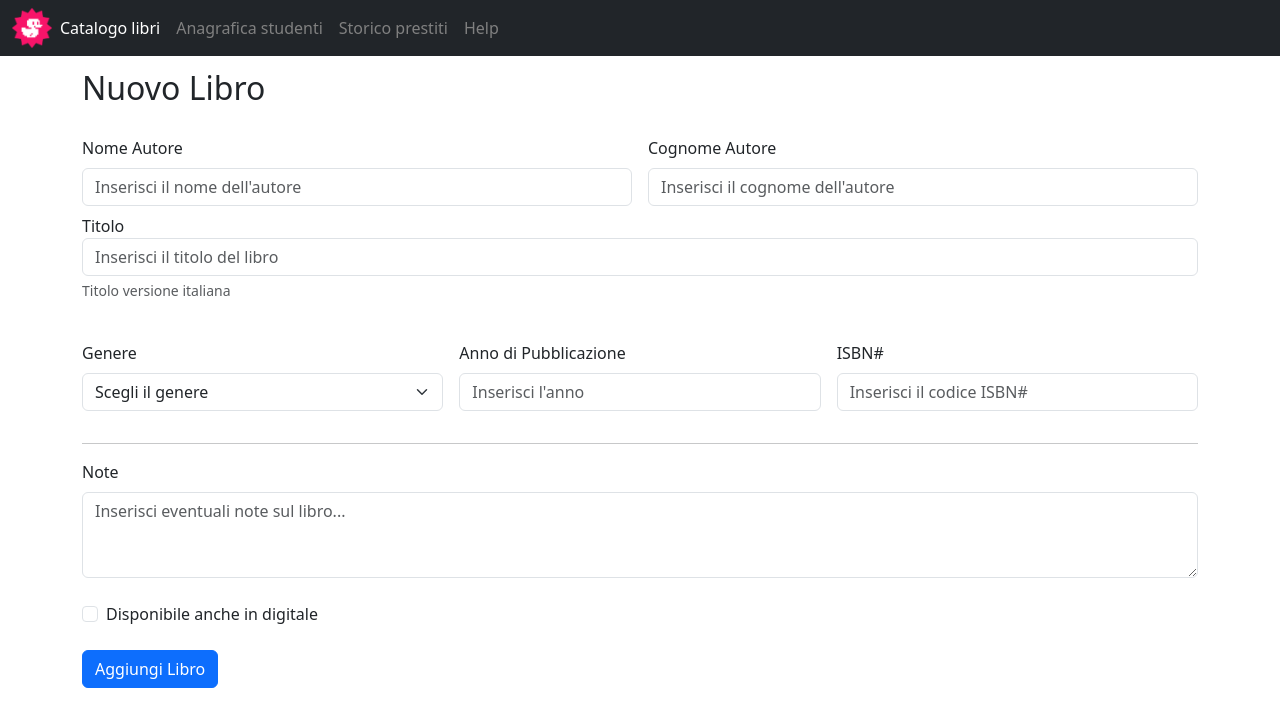
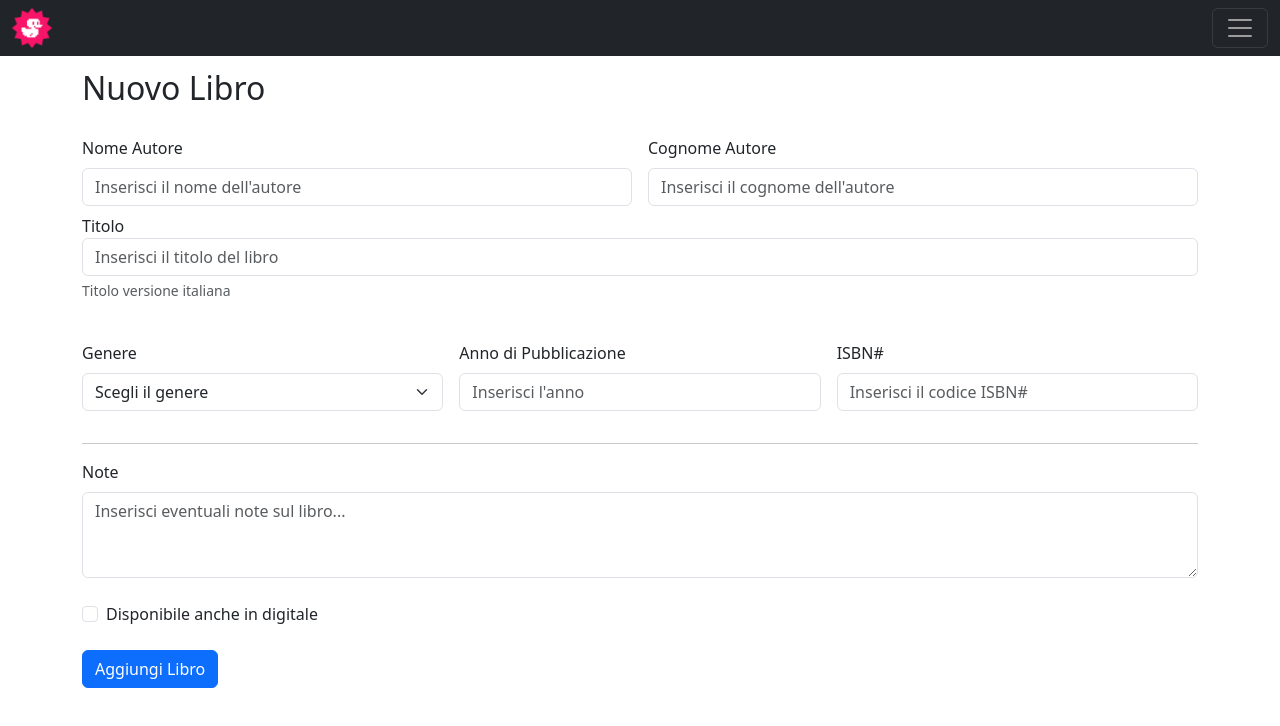
Before and after one commit to Alessiavals/html-css-bootstrap-dashboard, a plain HTML site: page campi.html in a window 1280 px wide. Drawn offline with nearby package versions, Linux system fonts and the light colour scheme.

Commit message:
nuova commit

```diff
--- a/campi.html
+++ b/campi.html
@@ -11,17 +11,20 @@
 
     <!-- NAVBAR -->
 
-    <nav class="navbar navbar-expand-lg bg-dark" data-bs-theme="dark">
-        <div class="container-fluid">
-            <img src="./img/duck.png" width="40" height="40" alt="">
-            <div class="collapse navbar-collapse" id="navbarNavAltMarkup">
-                <div class="navbar-nav">
+    <div class="collapse" id="navbarToggleExternalContent" data-bs-theme="dark">
+        <div class="bg-dark p-4 text-end">
+          <h5 class="text-body-emphasis h4">Menu</h5>
+          <span class="text-body-secondary">
             <a class="nav-link active" style="color: rgb(255, 255, 255);" aria-current="page" href="#">Catalogo libri</a>
             <a class="nav-link disabled" style="color: gray;" aria-disabled="true">Anagrafica studenti</a>
             <a class="nav-link disabled" style="color: gray;" aria-disabled="true">Storico prestiti</a>
              <a class="nav-link disabled" style="color: gray;" aria-disabled="true">Help</a>
+          </span>
         </div>
       </div>
+      <nav class="navbar navbar-dark bg-dark">
+        <div class="container-fluid">
+            <img src="./img/duck.png" width="40" height="40" alt="">
           <button class="navbar-toggler" type="button" data-bs-toggle="collapse" data-bs-target="#navbarToggleExternalContent" aria-controls="navbarToggleExternalContent" aria-expanded="false" aria-label="Toggle navigation">
             <span class="navbar-toggler-icon"></span>
           </button>
@@ -104,7 +107,6 @@
 
     </div>
 
-
-
+    <script src="https://cdn.jsdelivr.net/npm/bootstrap@5.3.3/dist/js/bootstrap.bundle.min.js" integrity="sha384-YvpcrYf0tY3lHB60NNkmXc5s9fDVZLESaAA55NDzOxhy9GkcIdslK1eN7N6jIeHz" crossorigin="anonymous"></script>
 </body>
 </html>
```
Also changed, not shown: index.html (+1 -1 lines). Lines whose indentation alone changed are shown as unchanged.
